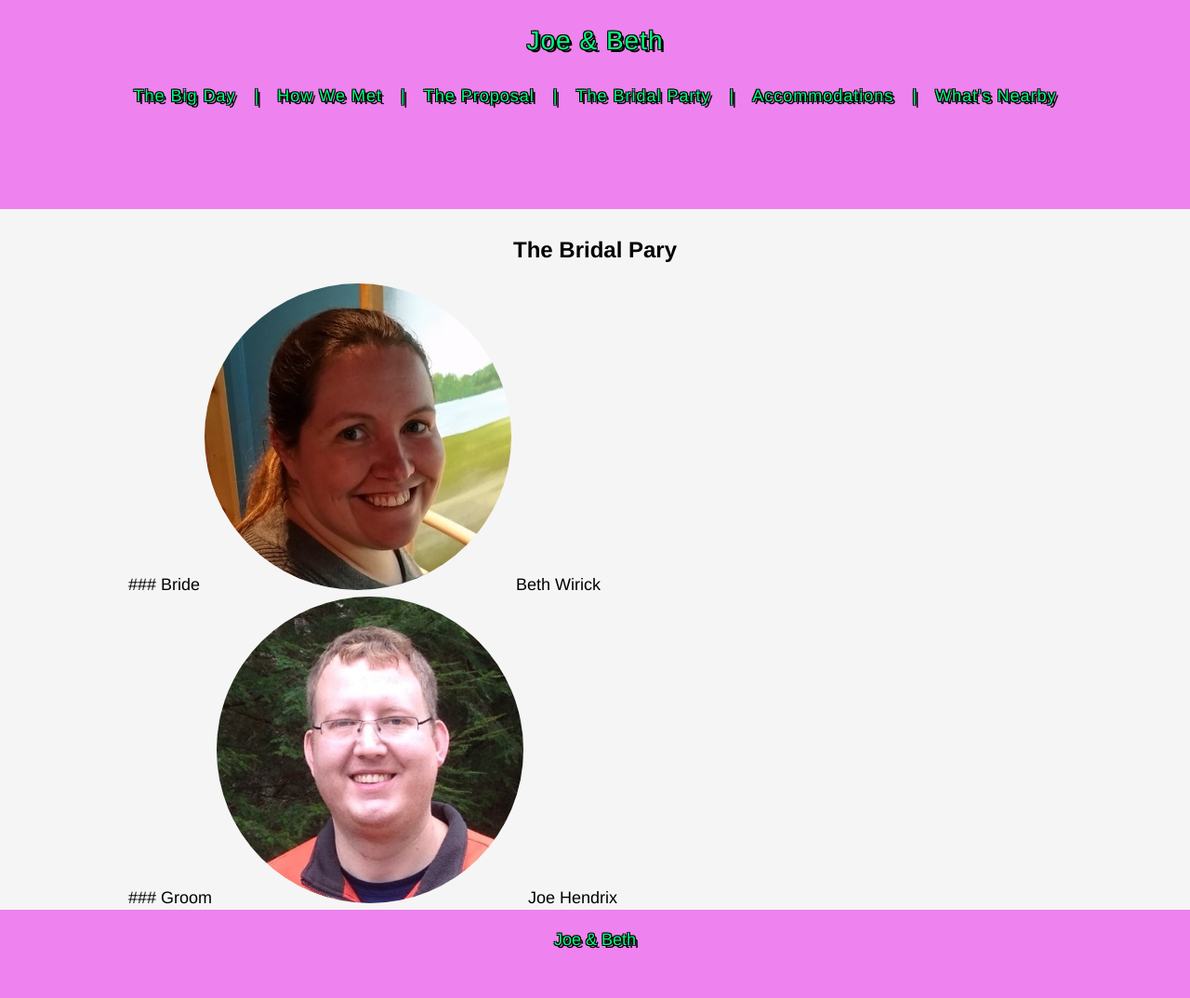
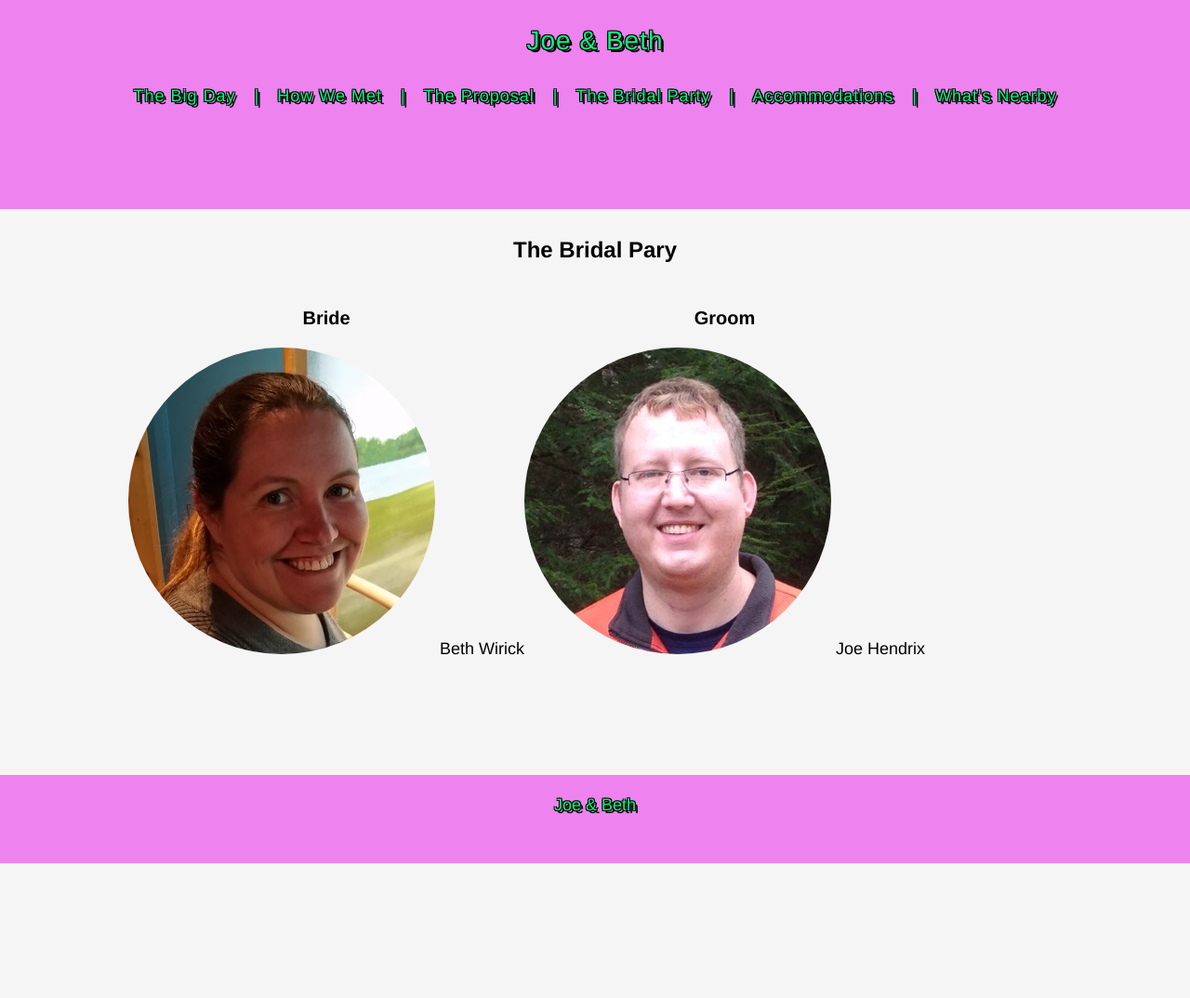
Before and after one commit to joeandbeth2017/joeandbeth2017.github.io, a Jekyll site: the page built from bridalparty.md, in a window 1280 px wide. Shown: the whole page at 93% size. Built offline with Jekyll 4.4.1, drawn with Linux system fonts in a browser that asks for light colours; after the commit the page ends 929 px from its top, so only the background shows below that.

Commit message:
try try agian

```diff
--- a/bridalparty.md
+++ b/bridalparty.md
@@ -8,7 +8,7 @@ permalink: /bridalparty/
 
 <div>
 
-### Bride
+<h3>Bride</h3>
 
 <img src="/images/beth.jpg" class="bridalpartyphoto" />
 
@@ -16,7 +16,7 @@ Beth Wirick
 
 </div><div>
 
-### Groom
+<h3>Groom</h3>
 
 <img src="/images/joe.jpg" class="bridalpartyphoto" />
 
```
